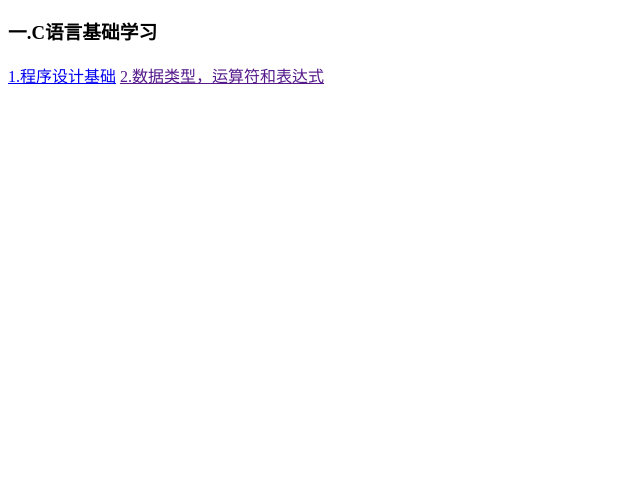
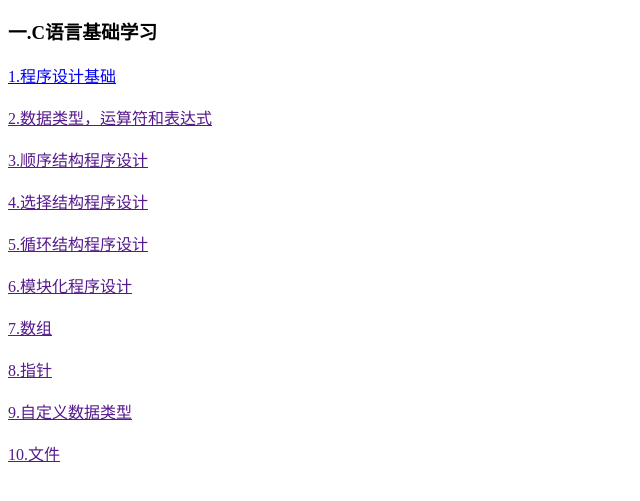
Before and after one commit to yexingyu123456/yexingyu.github.io, a plain HTML site: page C.html in a window 1280 px wide. Shown: the part 127-628 px from the top of the page, without its empty margins (0-640 px from the left). Drawn offline with Linux system fonts and the light colour scheme.

Commit message:
Update C.html

```diff
--- a/C.html
+++ b/C.html
@@ -9,6 +9,23 @@
     <h2>目录：<h2>
       <h3>一.C语言基础学习</h3>
       <a href="https://yexingyu123456.github.io">1.程序设计基础</a>
+      <br><br>
       <a href="">2.数据类型，运算符和表达式</a>
+      <br><br>
+      <a href="">3.顺序结构程序设计</a>
+      <br><br>
+      <a href="">4.选择结构程序设计</a>
+      <br><br>
+      <a href="">5.循环结构程序设计</a>
+      <br><br>
+      <a href="">6.模块化程序设计</a>
+      <br><br>
+      <a href="">7.数组</a>
+      <br><br>
+      <a href="">8.指针</a>
+      <br><br>
+      <a href="">9.自定义数据类型</a>
+      <br><br>
+      <a href="">10.文件</a>
   </body>
 </html>
```
